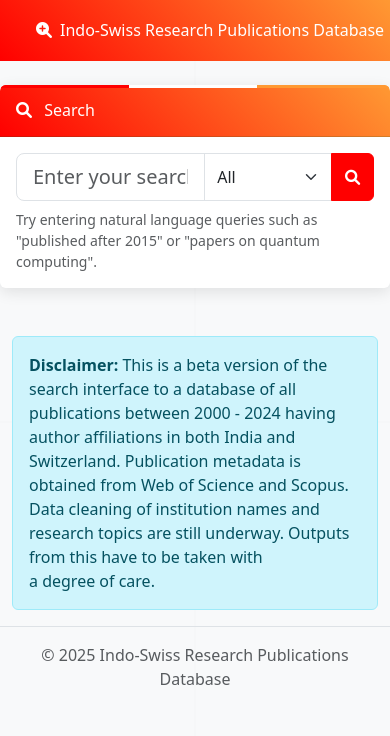
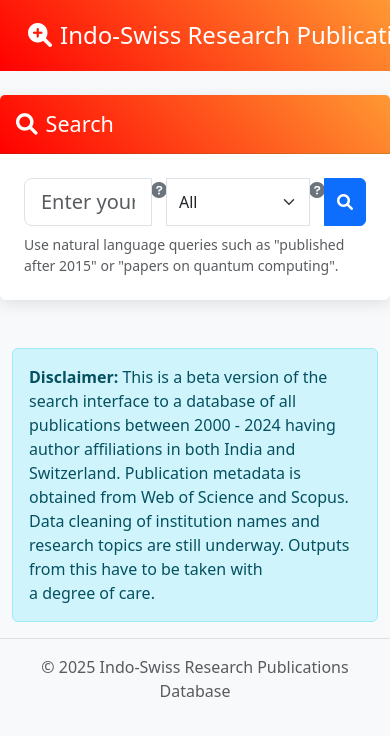
Before and after one commit to pranshh/indo-swiss-collab, a Flask app: page / in a window 390 px wide; the page is wider, and only the part inside the window is pictured. Shown: the top 736 px of that part. Run offline with Flask 3, Linux system fonts and the light colour scheme.

Commit message:
Added helper text

```diff
--- a/search-application/app.py
+++ b/search-application/app.py
@@ -10,8 +10,10 @@
 DATA_PATH = os.path.join("data", "publication_details.parquet")
 RESULTS_PER_PAGE = 20  # Show 20 results per page
 
+# Load a small sentence transformer model (~100MB)
 model = SentenceTransformer('paraphrase-MiniLM-L3-v2')
 
+# Predefined query patterns for simple type detection
 QUERY_PATTERNS = {
     'year_query': [
         "papers from year",
@@ -38,22 +40,16 @@
 }
 
 def get_query_type(query):
-    # Encode user query
     query_embedding = model.encode(query, convert_to_tensor=True)
-
     best_score = -1
     best_type = None
-
-    # Compare with each pattern
     for query_type, patterns in QUERY_PATTERNS.items():
         pattern_embeddings = model.encode(patterns, convert_to_tensor=True)
         similarity_scores = torch.nn.functional.cosine_similarity(query_embedding.unsqueeze(0), pattern_embeddings)
         max_score = torch.max(similarity_scores).item()
-
         if max_score > best_score:
             best_score = max_score
             best_type = query_type
-
     return best_type if best_score > 0.5 else None
 
 def parse_natural_query(query):
@@ -65,11 +61,7 @@
         'wos_categories': '',
         'year': ''
     }
-
-    # Get query type using BERT
     query_type = get_query_type(query)
-
-    # Extract information based on query type
     if query_type == 'year_query':
         year_match = re.search(r'(\d{4})', query)
         if year_match:
@@ -80,38 +72,33 @@
                 params['year'] = f"<={year}"
             else:
                 params['year'] = f"={year}"
-
     elif query_type == 'topic_query':
         for indicator in ['about', 'on', 'regarding', 'concerning']:
             if indicator in query.lower():
                 topic = query.lower().split(indicator)[-1].strip()
                 params['abstract'] = topic
                 break
-
     elif query_type == 'author_query':
         for indicator in ['by', 'from']:
             if indicator in query.lower():
                 author = query.lower().split(indicator)[-1].strip()
                 params['authors'] = author
                 break
-
     elif query_type == 'affiliation_query':
         for indicator in ['from', 'at']:
             if indicator in query.lower():
                 inst = query.lower().split(indicator)[-1].strip()
                 params['affiliations'] = inst
                 break
-
-    # If no specific type matched, try general extraction
     if not any(params.values()):
         remaining = query.strip()
         if len(remaining.split()) > 2:
             params['abstract'] = remaining
         else:
             params['authors'] = remaining
-
     return {k: v.strip() for k, v in params.items() if v.strip()}
 
+# Limit CPU threads and disable gradients for low-memory settings
 torch.set_num_threads(1)
 torch.set_grad_enabled(False)
 
@@ -123,7 +110,6 @@
                 conditions.append(f""""year" {params['year']}""")
             elif params['year'].startswith('>=') or params['year'].startswith('<=') or params['year'].startswith('='):
                 conditions.append(f""""year" {params['year']}""")
-
         if params.get('title'):
             conditions.append(f"""lower("article title") LIKE '%{params['title'].lower()}%'""")
         if params.get('authors'):
@@ -133,12 +119,14 @@
                 f"""(lower("abstract.s") LIKE '%{params['abstract'].lower()}%' OR
                     lower("abstract.w") LIKE '%{params['abstract'].lower()}%')"""
             )
-
+        if params.get('affiliations'):
+            conditions.append(f"""lower("affiliations") LIKE '%{params['affiliations'].lower()}%'""")
+        if params.get('doi'):
+            conditions.append(f"""lower("doi") LIKE '%{params['doi'].lower()}%'""")
+        if params.get('wos_categories'):
+            conditions.append(f"""lower("wos categories") LIKE '%{params['wos_categories'].lower()}%'""")
         where_clause = "WHERE " + " AND ".join(conditions) if conditions else ""
-
-        # Add pagination with offset
         offset = (page - 1) * per_page if page > 1 else 0
-
         query = f"""
         WITH filtered_results AS (
             SELECT
@@ -157,10 +145,8 @@
         )
         SELECT * FROM filtered_results
         """
-
         if limit:
             query += f" LIMIT {per_page} OFFSET {offset}"
-
         return query
     except Exception as e:
         print(f"Query build error: {e}")
@@ -176,18 +162,15 @@
         query = request.form.get('query', '').strip()
         if not query:
             return render_template('results.html',
-                                query="",
-                                results=[],
-                                search_type="quick",
-                                error="Please enter a search query")
-
-        # Get the filter preference from the dropdown
+                                   query="",
+                                   results=[],
+                                   search_type="quick",
+                                   error="Please enter a search query")
+        # Get filter preference from the dropdown
         filter_by = request.form.get('filter_by', '').strip().lower()
-
-        # First, try to parse the natural language query
+        # Parse the natural language query
         params = parse_natural_query(query)
-
-        # If the user selected a filter, override the parsed params to search in only that field.
+        # If a filter is selected, override to search only in that field
         if filter_by:
             if filter_by == 'title':
                 params = {'title': query}
@@ -195,108 +178,39 @@
                 params = {'abstract': query}
             elif filter_by == 'keywords':
                 params = {'wos_categories': query}
-
+            elif filter_by == 'authors':
+                params = {'authors': query}
+            elif filter_by == 'affiliations':
+                params = {'affiliations': query}
+            elif filter_by == 'doi':
+                params = {'doi': query}
         sql_query = build_duckdb_query(params, limit=True)
-
         if not sql_query:
             return render_template('results.html',
-                                query=query,
-                                results=[],
-                                search_type="quick",
-                                error="Error building query")
-
-        try:
-            df = duckdb.query(sql_query).df()
-            if df is None or df.empty:
-                return render_template('results.html',
-                                    query=query,
-                                    results=[],
-                                    search_type="quick",
-                                    error="No results found")
-
-            results_data = df.to_dict(orient='records')
+                                   query=query,
+                                   results=[],
+                                   search_type="quick",
+                                   error="Error building query")
+        df = duckdb.query(sql_query).df()
+        if df is None or df.empty:
             return render_template('results.html',
-                                query=query,
-                                results=results_data,
-                                search_type="quick",
-                                search_terms=params)
-        except Exception as e:
-            print(f"Query execution error: {e}")
-            return render_template('results.html',
-                                query=query,
-                                results=[],
-                                search_type="quick",
-                                error=f"Error executing search: {str(e)}")
+                                   query=query,
+                                   results=[],
+                                   search_type="quick",
+                                   error="No results found")
+        results_data = df.to_dict(orient='records')
+        return render_template('results.html',
+                               query=query,
+                               results=results_data,
+                               search_type="quick",
+                               search_terms=params)
     except Exception as e:
         print(f"General error: {e}")
         return render_template('results.html',
-                            query=query if 'query' in locals() else "",
-                            results=[],
-                            search_type="quick",
-                            error=f"An error occurred: {str(e)}")
-
-@app.route('/search', methods=['POST'])
-def search():
-    try:
-        page = int(request.form.get('page', 1))
-        params = {
-            'title': request.form.get('title', '').strip(),
-            'authors': request.form.get('authors', '').strip(),
-            'abstract': request.form.get('abstract', '').strip(),
-            'affiliations': request.form.get('affiliations', '').strip(),
-            'doi': request.form.get('doi', '').strip(),
-            'wos_categories': request.form.get('wos_categories', '').strip(),
-            'year': ''
-        }
-
-        # Year handling
-        year_from = request.form.get('year_from', '').strip()
-        year_to = request.form.get('year_to', '').strip()
-        if year_from and year_to:
-            params['year'] = f"BETWEEN {year_from} AND {year_to}"
-        elif year_from:
-            params['year'] = f">= {year_from}"
-        elif year_to:
-            params['year'] = f"<= {year_to}"
-
-        sql_query = build_duckdb_query(params, limit=True, page=page, per_page=20)
-        if not sql_query:
-            return render_template('results.html',
-                                query="Advanced Search",
-                                results=[],
-                                error="Error building query")
-
-        df = duckdb.query(sql_query).df()
-        if df.empty:
-            return render_template('results.html',
-                                query="Advanced Search",
-                                results=[],
-                                error="No results found")
-
-        # Get total count from the first row
-        total_count = df['total_count'].iloc[0] if 'total_count' in df.columns else len(df)
-        total_pages = (total_count + 19) // 20  # Ceiling division by 20
-
-        # Remove total_count column before sending to template
-        if 'total_count' in df.columns:
-            df = df.drop('total_count', axis=1)
-
-        results_data = df.to_dict(orient='records')
-        return render_template('results.html',
-                            query="Advanced Search",
-                            results=results_data,
-                            total_count=total_count,
-                            current_page=page,
-                            total_pages=total_pages,
-                            search_type="advanced",
-                            search_terms=params)
-
-    except Exception as e:
-        print(f"Search error: {e}")
-        return render_template('results.html',
-                            query="Advanced Search",
-                            results=[],
-                            error=str(e))
+                               query=query if 'query' in locals() else "",
+                               results=[],
+                               search_type="quick",
+                               error=f"An error occurred: {str(e)}")
 
 @app.route('/download', methods=['POST'])
 def download():
--- a/search-application/templates/index.html
+++ b/search-application/templates/index.html
@@ -4,17 +4,13 @@
     <meta charset="UTF-8">
     <title>Indo-Swiss Research Publications Database</title>
     <meta name="viewport" content="width=device-width, initial-scale=1">
+    <!-- Include your CSS, fonts and icons here -->
     <link href="https://cdn.jsdelivr.net/npm/bootstrap@5.3.0/dist/css/bootstrap.min.css" rel="stylesheet">
     <link href="https://cdnjs.cloudflare.com/ajax/libs/font-awesome/6.0.0/css/all.min.css" rel="stylesheet">
     <style>
-        :root {
-            --swiss-red: #ff0000;
-            --indian-orange: #FF9933;
-            --indian-green: #138808;
-            --navy: #1B1B3A;
-            --white: #ffffff;
+        body {
+            background-color: #f8f9fa;
         }
-
         .navbar {
             background: linear-gradient(45deg, #ff0000, #FF9933) !important;
             padding: 1rem;
@@ -23,7 +19,6 @@
             font-size: 1.5rem;
             color: #ffffff;
         }
-
         .card {
             box-shadow: 0 4px 15px rgba(0,0,0,0.1);
             border: none;
@@ -32,139 +27,11 @@
             background: linear-gradient(45deg, #ff0000, #FF9933) !important;
             color: #ffffff;
         }
-
-        .btn-primary {
-            background-color: var(--swiss-red);
-            border-color: var(--swiss-red);
-            transition: all 0.3s ease;
-        }
-
-        .btn-primary:hover {
-            background-color: var(--indian-orange);
-            border-color: var(--indian-orange);
-            transform: translateY(-2px);
-        }
-
-        .text-primary {
-            color: var(--swiss-red) !important;
-        }
-
-        .form-control:focus {
-            border-color: var(--swiss-red);
-            box-shadow: 0 0 0 0.25rem rgba(255, 0, 0, 0.25);
-        }
-
-        body {
-            background-color: #f8f9fa;
-            position: relative;
-        }
-
-        body::before {
-            content: '';
-            position: fixed;
-            top: 0;
-            left: 0;
-            right: 0;
-            bottom: 0;
-            background:
-                linear-gradient(90deg, transparent calc(50% - 1px), #f0f0f0 50%, transparent calc(50% + 1px)),
-                linear-gradient(transparent calc(50% - 1px), #f0f0f0 50%, transparent calc(50% + 1px));
-            z-index: -1;
-            opacity: 0.4;
-        }
-
-        .card {
-            border: none;
-            box-shadow: 0 4px 15px rgba(0,0,0,0.1);
-            position: relative;
-            overflow: hidden;
-            transition: transform 0.3s ease;
-        }
-
-        .card:hover {
-            transform: translateY(-5px);
-        }
-
-        .card::before {
-            content: '';
-            position: absolute;
-            top: 0;
-            left: 0;
-            right: 0;
-            height: 3px;
-            background: linear-gradient(90deg,
-                var(--swiss-red) 33%,
-                var(--white) 33%, var(--white) 66%,
-                var(--indian-orange) 66%);
-        }
-
-        .collaboration-banner {
-            background: linear-gradient(to right, rgba(255,0,0,0.1), rgba(255,153,51,0.1));
-            border-bottom: 2px solid var(--swiss-red);
-            padding: 10px 0;
-        }
-
-        .form-floating label {
-            color: var(--navy);
-        }
-
-        .custom-section {
-            padding: 2rem 0;
-        }
-
-        .scale-animation {
-            transition: transform 0.3s ease;
-        }
-
-        .scale-animation:focus-within {
-            transform: scale(1.02);
-        }
-
-        .year-range-card {
-            background: linear-gradient(to right, rgba(255,0,0,0.05), rgba(255,153,51,0.05));
-        }
-        @media (max-width: 767.98px) {
-            .navbar .navbar-brand {
-                font-size: 1.1rem;
-                padding-left: 0.5rem;
-            }
-            .custom-section {
-                padding: 1rem 0;
-            }
-            .card-header h4, .card-header h6 {
-                font-size: 1.1rem;
-            }
-            .card-body {
-                padding: 1rem !important;
-            }
-            .form-floating > label {
-                font-size: 0.95rem;
-            }
-            .btn-lg, .btn-primary {
-                font-size: 1rem !important;
-                padding: 0.75rem 1rem !important;
-            }
-            .year-range-card .card-body {
-                padding: 0.75rem !important;
-            }
-            .row.g-4 > [class^="col-"], .row.g-4 > [class*=" col-"] {
-                margin-bottom: 1rem;
-            }
-        }
-        @media (max-width: 575.98px) {
-            .navbar .navbar-brand {
-                font-size: 1rem;
-            }
-            .card-header h4, .card-header h6 {
-                font-size: 1rem;
-            }
-            .form-floating > label {
-                font-size: 0.9rem;
-            }
-            .btn-lg, .btn-primary {
-                font-size: 0.95rem !important;
-                padding: 0.6rem 0.8rem !important;
-            }
+        /* Adjust tooltip icon spacing */
+        .helper-icon {
+            margin-left: 0.5rem;
+            color: #6c757d;
+            cursor: pointer;
         }
     </style>
 </head>
@@ -177,12 +44,13 @@
         </div>
     </nav>
 
+    <!-- Natural Language Search Section Only -->
     <div class="row justify-content-center mb-5 mt-4">
         <div class="col-md-10 col-lg-8">
             <div class="card scale-animation">
                 <div class="card-header py-3">
                     <h4 class="mb-0">
-                        <i class="fas fa-search me-2"></i> Search
+                        <i class="fas fa-search me-2"></i>Search
                     </h4>
                 </div>
                 <div class="card-body p-4">
@@ -191,19 +59,42 @@
                             <input type="text" class="form-control form-control-lg"
                                    placeholder="Enter your search query..."
                                    name="query" id="quick-search">
-                            <!-- Dropdown Filter -->
-                            <select class="form-select" name="filter_by" style="max-width: 8rem;">
+                            <!-- Helper icon for text input -->
+                            <span class="helper-icon"
+                                  data-bs-toggle="tooltip"
+                                  data-bs-placement="top"
+                                  title="Enter your query using plain language (e.g., 'published after 2015'). The system interprets general queries and may not capture all nuances.">
+                                <i class="fas fa-question-circle"></i>
+                            </span>
+                            <!-- Extended Dropdown Filter -->
+                            <select class="form-select" name="filter_by" style="max-width: 10rem;">
                                 <option value="" selected>All</option>
                                 <option value="title">Title</option>
                                 <option value="abstract">Abstract</option>
                                 <option value="keywords">Keywords</option>
+                                <option value="authors">Authors</option>
+                                <option value="affiliations">Affiliations</option>
+                                <option value="doi">DOI</option>
                             </select>
+                            <!-- Helper icon for dropdown filter -->
+                            <span class="helper-icon"
+                                  data-bs-toggle="tooltip"
+                                  data-bs-placement="top"
+                                  title="Select a filter to narrow your search:
+Title: search only publication titles;
+Abstract: search text within abstracts;
+Keywords: search publication keywords;
+Authors: search by researcher names;
+Affiliations: search by institution names;
+DOI: search exact publication identifiers.">
+                                <i class="fas fa-question-circle"></i>
+                            </span>
                             <button class="btn btn-primary" type="submit">
                                 <i class="fas fa-search"></i>
                             </button>
                         </div>
                         <small class="text-muted mt-2 d-block">
-                            Try entering natural language queries such as "published after 2015" or "papers on quantum computing".
+                            Use natural language queries such as "published after 2015" or "papers on quantum computing".
                         </small>
                     </form>
                 </div>
@@ -211,12 +102,14 @@
         </div>
     </div>
 
+    <!-- Disclaimer Section -->
     <div class="container mt-4">
         <div class="alert alert-info">
             <strong>Disclaimer:</strong> This is a beta version of the search interface to a database of all publications between 2000 - 2024 having author affiliations in both India and Switzerland. Publication metadata is obtained from Web of Science and Scopus. Data cleaning of institution names and research topics are still underway. Outputs from this have to be taken with a degree of care.
         </div>
     </div>
 
+    <!-- Optional Footer Section -->
     <footer class="py-3 border-top text-center">
         <div class="container">
             <span class="text-muted">© 2025 Indo-Swiss Research Publications Database</span>
@@ -224,5 +117,12 @@
     </footer>
 
     <script src="https://cdn.jsdelivr.net/npm/bootstrap@5.3.0/dist/js/bootstrap.bundle.min.js"></script>
+    <script>
+    // Initialize Bootstrap tooltips
+    var tooltipTriggerList = [].slice.call(document.querySelectorAll('[data-bs-toggle="tooltip"]'))
+    tooltipTriggerList.map(function (tooltipTriggerEl) {
+      return new bootstrap.Tooltip(tooltipTriggerEl)
+    });
+    </script>
 </body>
 </html>
```
Also changed, not shown: search-application/templates/results.html (+7 -6 lines).
